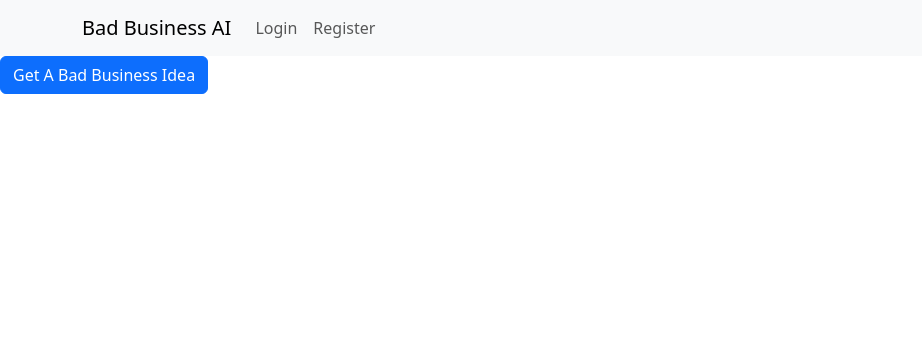
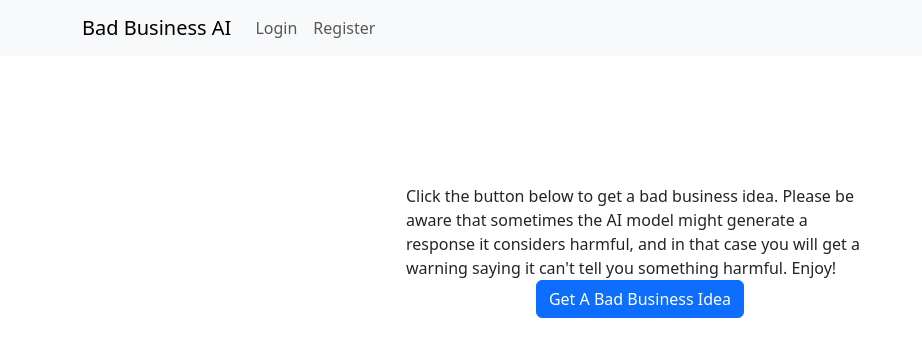
Before and after one commit to NoahNim/BadBusinessAI, a React (Create React App) app in the folder frontend/: page / in a window 1280 px wide. Shown: the top 356 px of the page, without its empty margins (0-922 px from the left). Built offline with nearby package versions, Linux system fonts and the light colour scheme; no server answers.

Commit message:
style the bad idea, button, etc

```diff
--- a/frontend/src/components/Home/Home.tsx
+++ b/frontend/src/components/Home/Home.tsx
@@ -18,12 +18,14 @@ export const Home = () => {
     }
 
     return (
-        <div>
+        <div className={"d-flex flex-column justify-content-center w-75 container-md align-items-center"}
+            style={{ marginTop: "10%" }}
+        >
             <div>
-                <div> {!isLoading ? <div>{badidea?.data}</div> : <div>Loading...</div>}</div>
-                <Button onClick={getBadIdeaHandler}>Get A Bad Business Idea</Button>
-
-            </div>
-        </div>
+                {!isLoading && !badidea ? <div className={"d-flex flex-column justify-content-center align-items-center"}><div className={"w-50"}>Click the button below to get a bad business idea. Please be aware that sometimes the AI model might generate a response it considers harmful, and in that case you will get a warning saying it can't tell you something harmful. Enjoy!</div></div> : null}
+                {!isLoading ? <div>{badidea?.data}</div> : <div className={"align-items-center"}>Loading...</div>}
+            </div >
+            <Button onClick={getBadIdeaHandler}>{!badidea ? "Get A Bad Business Idea" : "Get Another Idea"}</Button>
+        </div >
     )
 }
```
